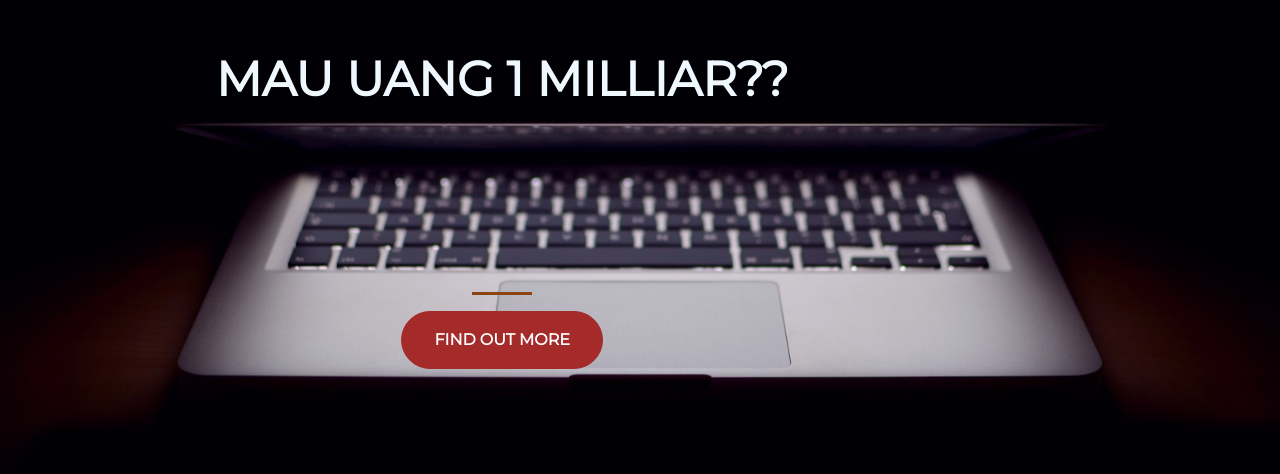
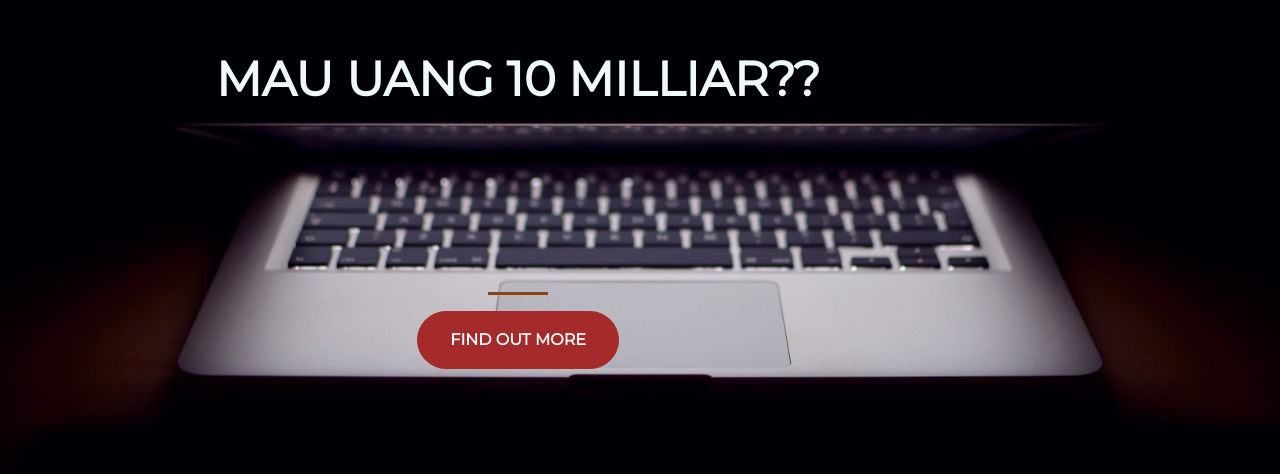
Before and after one commit to nandaryanpk/new-startup, a plain HTML site: page index.html in a window 1280 px wide. Shown: the part 190-664 px from the top of the page. Drawn offline with nearby package versions, Linux system fonts and the light colour scheme.

Commit message:
Update index.html

```diff
--- a/index.html
+++ b/index.html
@@ -19,7 +19,7 @@
   <div class="container d-flex align-items-center h-100">
     <div class="row">
       <header class="text-center col-12">
-        <h1 class="text-uppercase"><strong>Mau uang 1 Milliar??</strong></h1>
+        <h1 class="text-uppercase"><strong>Mau uang 10 Milliar??</strong></h1>
       </header>
       <div class="buffer col-12"></div>
       <section class="text-center col-12">
```
